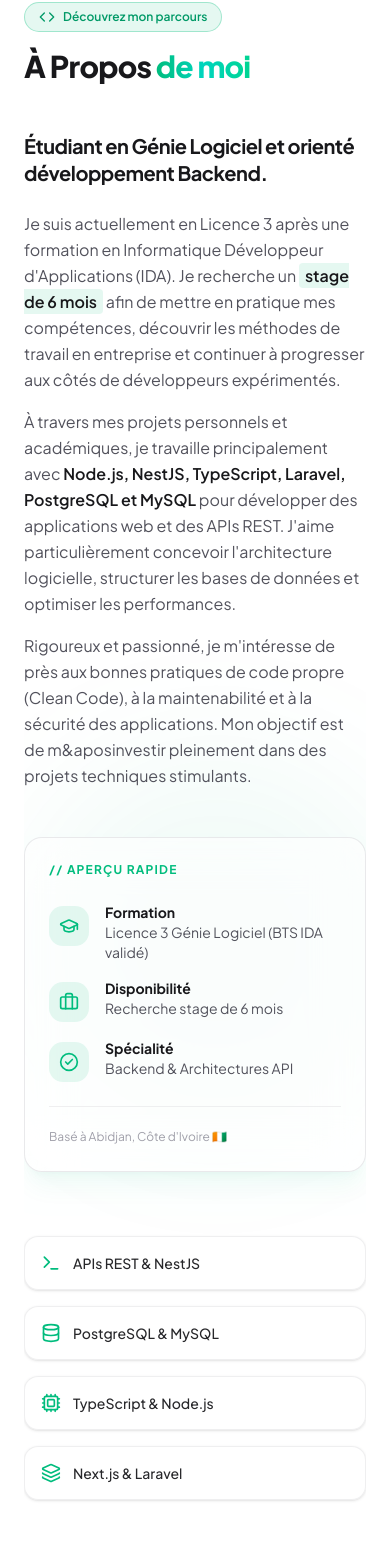
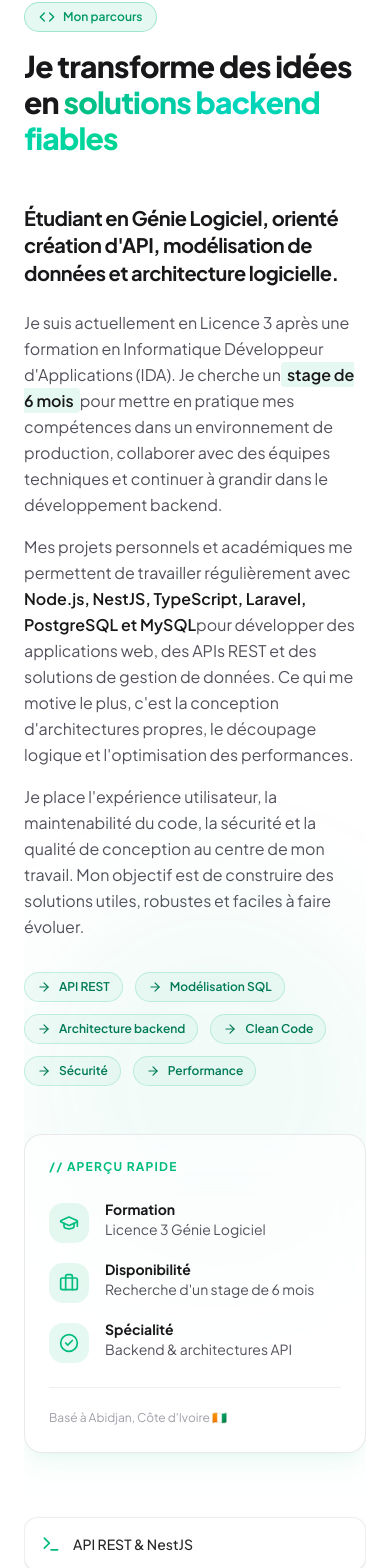
Before and after one commit to Goubadesire/Myportfolio, a Next.js app: page / in a window 390 px wide. Shown: the part 1010-2578 px from the top of the page. Built offline with nearby package versions, Linux system fonts and the light colour scheme; no server answers.

Commit message:
ajout de mise a jour

```diff
--- a/src/app/page.tsx
+++ b/src/app/page.tsx
@@ -2,14 +2,93 @@ import Hero from "@/components/shared/Hero";
 import Projects from "@/components/shared/Projects";
 import Skills from "@/components/shared/Skills";
 import About from "@/components/shared/About";
+import { Code2, Database, ShieldCheck, Rocket } from "lucide-react";
+
+const approach = [
+  {
+    icon: Code2,
+    title: "Concevoir",
+    description: "Je structure les APIs, les flux métier et les modèles de données avant de coder pour éviter la dette technique.",
+  },
+  {
+    icon: Database,
+    title: "Modéliser",
+    description: "Je m’appuie sur des schémas SQL propres, des relations cohérentes et une logique de données claire et maintenable.",
+  },
+  {
+    icon: ShieldCheck,
+    title: "Valider",
+    description: "Je travaille sur la sécurité, la validation, la gestion d’erreurs et la qualité du code pour livrer des solutions fiables.",
+  },
+  {
+    icon: Rocket,
+    title: "Livrer",
+    description: "Je privilégie des projets évolutifs, bien documentés et prêts à être déployés ou étendus dans un environnement réel.",
+  },
+];
 
 export default function Home() {
   return (
     <main className="mx-auto w-full max-w-6xl px-6 sm:px-8 lg:px-10">
       <Hero />
       <About />
+
+      <section id="approach" className="py-20 border-t border-zinc-200/80 dark:border-zinc-800/80">
+        <div className="mb-12">
+          <div className="inline-flex items-center gap-2 rounded-full border border-emerald-500/30 bg-emerald-500/10 px-3.5 py-1.5 text-xs font-semibold text-emerald-600 dark:text-emerald-400">
+            <Rocket className="w-4 h-4" />
+            Mon approche
+          </div>
+          <h2 className="mt-4 text-3xl sm:text-4xl font-black text-zinc-900 dark:text-zinc-100 tracking-tight">
+            Je développe avec une logique <span className="bg-gradient-to-r from-emerald-500 to-teal-400 bg-clip-text text-transparent">projet, sécurité et évolutivité</span>
+          </h2>
+        </div>
+
+        <div className="grid gap-5 md:grid-cols-2 xl:grid-cols-4">
+          {approach.map(({ icon: Icon, title, description }) => (
+            <div
+              key={title}
+              className="rounded-2xl border border-zinc-200/80 bg-white/60 p-6 dark:border-zinc-800 dark:bg-zinc-900/50 backdrop-blur-sm transition-all hover:-translate-y-1 hover:border-emerald-500/40"
+            >
+              <div className="mb-4 inline-flex rounded-xl bg-emerald-500/10 p-3 text-emerald-500">
+                <Icon className="h-5 w-5" />
+              </div>
+              <h3 className="mb-2 text-lg font-bold text-zinc-900 dark:text-zinc-100">{title}</h3>
+              <p className="text-sm leading-relaxed text-zinc-600 dark:text-zinc-300">{description}</p>
+            </div>
+          ))}
+        </div>
+      </section>
+
       <Projects />
       <Skills />
+
+      <section id="contact" className="py-20 border-t border-zinc-200/80 dark:border-zinc-800/80">
+        <div className="rounded-3xl border border-emerald-500/20 bg-gradient-to-r from-emerald-500/10 via-white to-teal-500/10 p-8 text-center dark:from-emerald-500/10 dark:via-zinc-900 dark:to-teal-500/10 sm:p-12">
+          <p className="text-sm font-semibold uppercase tracking-[0.2em] text-emerald-600 dark:text-emerald-400">
+            Disponible pour un stage / opportunité
+          </p>
+          <h2 className="mt-4 text-3xl font-black text-zinc-900 dark:text-zinc-100 sm:text-4xl">
+            Je cherche à intégrer une équipe tech pour construire des solutions backend solides.
+          </h2>
+          <div className="mt-8 flex flex-wrap items-center justify-center gap-4">
+            <a
+              href="mailto:goubadesire0@gmail.com"
+              className="inline-flex items-center gap-2 rounded-xl bg-emerald-600 px-6 py-3 text-sm font-semibold text-white transition hover:bg-emerald-500"
+            >
+              Me contacter
+            </a>
+            <a
+              href="/cvGoubaDesire.pdf"
+              target="_blank"
+              rel="noopener noreferrer"
+              className="inline-flex items-center gap-2 rounded-xl border border-zinc-300 bg-white/70 px-6 py-3 text-sm font-semibold text-zinc-800 transition hover:border-emerald-500 hover:text-emerald-600 dark:border-zinc-700 dark:bg-zinc-900/60 dark:text-zinc-100"
+            >
+              Télécharger le CV
+            </a>
+          </div>
+        </div>
+      </section>
     </main>
   );
 }
--- a/src/components/shared/About.tsx
+++ b/src/components/shared/About.tsx
@@ -1,15 +1,13 @@
 "use client";
 
 import { motion } from "framer-motion";
-import { Terminal, Database, Cpu, Layers, GraduationCap, Briefcase, CheckCircle2, Code } from "lucide-react";
+import { Terminal, Database, Cpu, Layers, GraduationCap, Briefcase, CheckCircle2, Code, ArrowRight } from "lucide-react";
 
 export default function About() {
   return (
     <section id="about" className="py-24 sm:py-32 border-t border-zinc-200/80 dark:border-zinc-800/80 relative overflow-hidden">
-      {/* Halo lumineux de fond */}
       <div className="absolute top-1/2 left-0 -z-10 w-96 h-96 bg-emerald-500/5 rounded-full blur-3xl pointer-events-none" />
 
-      {/* En-tête de section */}
       <motion.div
         initial={{ opacity: 0, y: 20 }}
         whileInView={{ opacity: 1, y: 0 }}
@@ -19,17 +17,14 @@ export default function About() {
       >
         <div className="inline-flex items-center gap-2 px-3.5 py-1.5 rounded-full border border-emerald-500/30 bg-emerald-500/10 text-emerald-600 dark:text-emerald-400 text-xs font-semibold mb-4 backdrop-blur-md">
           <Code className="w-4 h-4" />
-          <span>Découvrez mon parcours</span>
+          <span>Mon parcours</span>
         </div>
         <h2 className="text-3xl sm:text-5xl font-black text-zinc-900 dark:text-zinc-100 tracking-tight">
-          À Propos <span className="bg-gradient-to-r from-emerald-500 via-teal-400 to-emerald-400 bg-clip-text text-transparent">de moi</span>
+          Je transforme des idées en <span className="bg-gradient-to-r from-emerald-500 via-teal-400 to-emerald-400 bg-clip-text text-transparent">solutions backend fiables</span>
         </h2>
       </motion.div>
 
-      {/* Grille Principale (Texte vs Carte de Synthèse) */}
       <div className="grid grid-cols-1 lg:grid-cols-12 gap-12 items-start">
-
-        {/* Colonne de gauche : Ton histoire et tes motivations */}
         <motion.div
           initial={{ opacity: 0, y: 20 }}
           whileInView={{ opacity: 1, y: 0 }}
@@ -38,31 +33,49 @@ export default function About() {
           className="lg:col-span-7 space-y-6"
         >
           <h3 className="text-xl sm:text-2xl md:text-3xl font-bold text-zinc-900 dark:text-zinc-100 tracking-tight leading-snug">
-            Étudiant en Génie Logiciel et orienté développement Backend.
+            Étudiant en Génie Logiciel, orienté création d&apos;API, modélisation de données et architecture logicielle.
           </h3>
 
-          <div className="space-y-4 text-base sm:text-lg text-zinc-600 dark:text-zinc-300 leading-relaxed font-normal">
+          <div className="space-y-4 text-base sm:text-lg text-zinc-600 dark:text-zinc-300 leading-relaxed">
             <p>
-              Je suis actuellement en Licence 3 après une formation en Informatique Développeur d&apos;Applications (IDA). Je recherche un{" "}
+              Je suis actuellement en Licence 3 après une formation en Informatique Développeur d&apos;Applications (IDA). Je cherche un
               <strong className="font-semibold text-zinc-900 dark:text-zinc-100 bg-emerald-500/10 px-1.5 py-0.5 rounded text-emerald-600 dark:text-emerald-400">
                 stage de 6 mois
-              </strong>{" "}
-              afin de mettre en pratique mes compétences, découvrir les méthodes de travail en entreprise et continuer à progresser aux côtés de développeurs expérimentés.
+              </strong>
+              pour mettre en pratique mes compétences dans un environnement de production, collaborer avec des équipes techniques et continuer à grandir dans le développement backend.
             </p>
 
             <p>
-              À travers mes projets personnels et académiques, je travaille principalement avec{" "}
-              <strong className="font-semibold text-zinc-900 dark:text-zinc-100">Node.js, NestJS, TypeScript, Laravel, PostgreSQL et MySQL</strong>{" "}
-              pour développer des applications web et des APIs REST. J&apos;aime particulièrement concevoir l&apos;architecture logicielle, structurer les bases de données et optimiser les performances.
+              Mes projets personnels et académiques me permettent de travailler régulièrement avec
+              <strong className="font-semibold text-zinc-900 dark:text-zinc-100"> Node.js, NestJS, TypeScript, Laravel, PostgreSQL et MySQL</strong>
+              pour développer des applications web, des APIs REST et des solutions de gestion de données. Ce qui me motive le plus, c&apos;est la conception d&apos;architectures propres, le découpage logique et l&apos;optimisation des performances.
             </p>
 
             <p>
-              Rigoureux et passionné, je m&apos;intéresse de près aux bonnes pratiques de code propre (Clean Code), à la maintenabilité et à la sécurité des applications. Mon objectif est de m&aposinvestir pleinement dans des projets techniques stimulants.
+              Je place l&apos;expérience utilisateur, la maintenabilité du code, la sécurité et la qualité de conception au centre de mon travail. Mon objectif est de construire des solutions utiles, robustes et faciles à faire évoluer.
             </p>
+          </div>
+
+          <div className="flex flex-wrap gap-3 pt-2">
+            {[
+              "API REST",
+              "Modélisation SQL",
+              "Architecture backend",
+              "Clean Code",
+              "Sécurité",
+              "Performance",
+            ].map((item) => (
+              <span
+                key={item}
+                className="inline-flex items-center gap-2 rounded-full border border-emerald-500/20 bg-emerald-500/5 px-3 py-1.5 text-xs font-semibold text-emerald-700 dark:text-emerald-300"
+              >
+                <ArrowRight className="w-3.5 h-3.5" />
+                {item}
+              </span>
+            ))}
           </div>
         </motion.div>
 
-        {/* Colonne de droite : Carte "Informations clés" stylisée */}
         <motion.div
           initial={{ opacity: 0, scale: 0.95 }}
           whileInView={{ opacity: 1, scale: 1 }}
@@ -82,7 +95,7 @@ export default function About() {
                 </div>
                 <div>
                   <p className="text-sm font-bold text-zinc-900 dark:text-zinc-100">Formation</p>
-                  <p className="text-sm text-zinc-600 dark:text-zinc-400">Licence 3 Génie Logiciel (BTS IDA validé)</p>
+                  <p className="text-sm text-zinc-600 dark:text-zinc-400">Licence 3 Génie Logiciel</p>
                 </div>
               </div>
 
@@ -92,7 +105,7 @@ export default function About() {
                 </div>
                 <div>
                   <p className="text-sm font-bold text-zinc-900 dark:text-zinc-100">Disponibilité</p>
-                  <p className="text-sm text-zinc-600 dark:text-zinc-400">Recherche stage de 6 mois</p>
+                  <p className="text-sm text-zinc-600 dark:text-zinc-400">Recherche d&apos;un stage de 6 mois</p>
                 </div>
               </div>
 
@@ -102,7 +115,7 @@ export default function About() {
                 </div>
                 <div>
                   <p className="text-sm font-bold text-zinc-900 dark:text-zinc-100">Spécialité</p>
-                  <p className="text-sm text-zinc-600 dark:text-zinc-400">Backend & Architectures API</p>
+                  <p className="text-sm text-zinc-600 dark:text-zinc-400">Backend & architectures API</p>
                 </div>
               </div>
             </div>
@@ -112,10 +125,8 @@ export default function About() {
             </div>
           </div>
         </motion.div>
-
       </div>
 
-      {/* Grid des points forts techniques (Bas de section) */}
       <motion.div
         initial={{ opacity: 0, y: 20 }}
         whileInView={{ opacity: 1, y: 0 }}
@@ -123,33 +134,20 @@ export default function About() {
         transition={{ duration: 0.5, delay: 0.3 }}
         className="grid grid-cols-1 sm:grid-cols-2 lg:grid-cols-4 gap-4 mt-16"
       >
-        <div className="flex items-center gap-3 p-4 rounded-xl border border-zinc-200/60 dark:border-zinc-800 bg-white/40 dark:bg-zinc-900/40 hover:border-emerald-500/40 transition-all hover:-translate-y-1 shadow-sm">
-          <Terminal className="w-5 h-5 text-emerald-500 shrink-0" />
-          <span className="text-sm font-medium text-zinc-800 dark:text-zinc-200">
-            APIs REST & NestJS
-          </span>
-        </div>
-
-        <div className="flex items-center gap-3 p-4 rounded-xl border border-zinc-200/60 dark:border-zinc-800 bg-white/40 dark:bg-zinc-900/40 hover:border-emerald-500/40 transition-all hover:-translate-y-1 shadow-sm">
-          <Database className="w-5 h-5 text-emerald-500 shrink-0" />
-          <span className="text-sm font-medium text-zinc-800 dark:text-zinc-200">
-            PostgreSQL & MySQL
-          </span>
-        </div>
-
-        <div className="flex items-center gap-3 p-4 rounded-xl border border-zinc-200/60 dark:border-zinc-800 bg-white/40 dark:bg-zinc-900/40 hover:border-emerald-500/40 transition-all hover:-translate-y-1 shadow-sm">
-          <Cpu className="w-5 h-5 text-emerald-500 shrink-0" />
-          <span className="text-sm font-medium text-zinc-800 dark:text-zinc-200">
-            TypeScript & Node.js
-          </span>
-        </div>
-
-        <div className="flex items-center gap-3 p-4 rounded-xl border border-zinc-200/60 dark:border-zinc-800 bg-white/40 dark:bg-zinc-900/40 hover:border-emerald-500/40 transition-all hover:-translate-y-1 shadow-sm">
-          <Layers className="w-5 h-5 text-emerald-500 shrink-0" />
-          <span className="text-sm font-medium text-zinc-800 dark:text-zinc-200">
-            Next.js & Laravel
-          </span>
-        </div>
+        {[
+          { icon: Terminal, label: "API REST & NestJS" },
+          { icon: Database, label: "PostgreSQL & MySQL" },
+          { icon: Cpu, label: "TypeScript & Node.js" },
+          { icon: Layers, label: "Architecture & qualité" },
+        ].map(({ icon: Icon, label }) => (
+          <div
+            key={label}
+            className="flex items-center gap-3 p-4 rounded-xl border border-zinc-200/60 dark:border-zinc-800 bg-white/40 dark:bg-zinc-900/40 hover:border-emerald-500/40 transition-all hover:-translate-y-1 shadow-sm"
+          >
+            <Icon className="w-5 h-5 text-emerald-500 shrink-0" />
+            <span className="text-sm font-medium text-zinc-800 dark:text-zinc-200">{label}</span>
+          </div>
+        ))}
       </motion.div>
     </section>
   );
--- a/src/components/shared/Navbar.tsx
+++ b/src/components/shared/Navbar.tsx
@@ -10,9 +10,11 @@ export default function Navbar() {
   const [isOpen, setIsOpen] = useState(false);
 
   const navLinks = [
+    { name: "À propos", href: "#about" },
     { name: "Projets", href: "#projects" },
+    { name: "Approche", href: "#approach" },
     { name: "Compétences", href: "#skills" },
-    //{ name: "Contact", href: "#contact" },
+    { name: "Contact", href: "#contact" },
   ];
 
   return (
--- a/src/components/shared/Skills.tsx
+++ b/src/components/shared/Skills.tsx
@@ -18,17 +18,16 @@ import {
   SiTailwindcss,
   SiGit,
   SiGithub,
-  SiLinux,
   SiPostman,
   SiMysql,
 } from "react-icons/si";
-
 import { VscCode } from "react-icons/vsc";
 
 interface SkillItem {
   name: string;
   icon: React.ElementType;
   color: string;
+  level: string;
 }
 
 interface SkillCategory {
@@ -42,43 +41,42 @@ const SKILL_CATEGORIES: SkillCategory[] = [
     title: "Backend & API",
     icon: Server,
     skills: [
-      { name: "Node.js", icon: SiNodedotjs, color: "text-emerald-500" },
-      { name: "NestJS", icon: SiNestjs, color: "text-red-500" },
-      { name: "Express", icon: SiExpress, color: "text-zinc-400" },
-      { name: "PHP", icon: SiPhp, color: "text-indigo-400" },
-      { name: "Laravel", icon: SiLaravel, color: "text-red-600" },
+      { name: "Node.js", icon: SiNodedotjs, color: "text-emerald-500", level: "Maîtrise" },
+      { name: "NestJS", icon: SiNestjs, color: "text-red-500", level: "Bon niveau" },
+      { name: "Express", icon: SiExpress, color: "text-zinc-400", level: "Bon niveau" },
+      { name: "PHP", icon: SiPhp, color: "text-indigo-400", level: "Bon niveau" },
+      { name: "Laravel", icon: SiLaravel, color: "text-red-600", level: "Bon niveau" },
     ],
   },
   {
     title: "Bases de données & ORM",
     icon: Database,
     skills: [
-      { name: "PostgreSQL", icon: SiPostgresql, color: "text-sky-500" },
-      { name: "SQLite", icon: SiSqlite, color: "text-blue-400" },
-      { name: "Mysql", icon: SiMysql, color: "text-blue-400" },
-      { name: "Prisma ORM", icon: SiPrisma, color: "text-teal-400" },
+      { name: "PostgreSQL", icon: SiPostgresql, color: "text-sky-500", level: "Maîtrise" },
+      { name: "SQLite", icon: SiSqlite, color: "text-blue-400", level: "Base solide" },
+      { name: "MySQL", icon: SiMysql, color: "text-blue-400", level: "Bon niveau" },
+      { name: "Prisma ORM", icon: SiPrisma, color: "text-teal-400", level: "Bon niveau" },
     ],
   },
   {
     title: "Frontend & Intégration",
     icon: Code2,
     skills: [
-      { name: "TypeScript", icon: SiTypescript, color: "text-blue-500" },
-      { name: "JavaScript", icon: SiJavascript, color: "text-yellow-400" },
-      { name: "React", icon: SiReact, color: "text-cyan-400" },
-      { name: "Next.js", icon: SiNextdotjs, color: "text-zinc-100" },
-      { name: "Tailwind CSS", icon: SiTailwindcss, color: "text-cyan-500" },
+      { name: "TypeScript", icon: SiTypescript, color: "text-blue-500", level: "Maîtrise" },
+      { name: "JavaScript", icon: SiJavascript, color: "text-yellow-400", level: "Maîtrise" },
+      { name: "React", icon: SiReact, color: "text-cyan-400", level: "Bon niveau" },
+      { name: "Next.js", icon: SiNextdotjs, color: "text-zinc-100", level: "Bon niveau" },
+      { name: "Tailwind CSS", icon: SiTailwindcss, color: "text-cyan-500", level: "Maîtrise" },
     ],
   },
   {
     title: "Outils & Environnement",
     icon: Wrench,
     skills: [
-      { name: "Git", icon: SiGit, color: "text-orange-500" },
-      { name: "GitHub", icon: SiGithub, color: "text-zinc-200" },
-      //{ name: "Linux (Ubuntu)", icon: SiLinux, color: "text-amber-500" },
-      { name: "Postman", icon: SiPostman, color: "text-orange-600" },
-      { name: "VS Code", icon: VscCode, color: "text-blue-500" },
+      { name: "Git", icon: SiGit, color: "text-orange-500", level: "Maîtrise" },
+      { name: "GitHub", icon: SiGithub, color: "text-zinc-200", level: "Maîtrise" },
+      { name: "Postman", icon: SiPostman, color: "text-orange-600", level: "Bon niveau" },
+      { name: "VS Code", icon: VscCode, color: "text-blue-500", level: "Maîtrise" },
     ],
   },
 ];
@@ -99,7 +97,7 @@ export default function Skills() {
           Compétences <span className="bg-gradient-to-r from-emerald-500 to-teal-400 bg-clip-text text-transparent">Techniques</span>
         </h2>
         <p className="text-lg sm:text-xl text-zinc-600 dark:text-zinc-400 mt-3 max-w-2xl font-normal leading-relaxed">
-          Technologies, frameworks et outils avec lesquels je développe au quotidien.
+          Un socle backend solide, associé à une bonne compréhension de l’intégration front et des outils de travail collaboratif.
         </p>
       </motion.div>
 
@@ -128,16 +126,18 @@ export default function Skills() {
                 {category.skills.map((skill) => {
                   const SkillIcon = skill.icon;
                   return (
-                    <motion.div
+                    <div
                       key={skill.name}
-                      whileHover={{ scale: 1.05, y: -2 }}
-                      className="flex items-center gap-2.5 px-4 py-2.5 rounded-xl border border-zinc-200 dark:border-zinc-800 bg-white dark:bg-zinc-900 shadow-xs hover:border-zinc-300 dark:hover:border-zinc-700 transition-all duration-200 group"
+                      className="group min-w-[150px] rounded-xl border border-zinc-200 dark:border-zinc-800 bg-white dark:bg-zinc-900 px-3 py-2.5 shadow-sm transition-all duration-200 hover:-translate-y-0.5 hover:border-emerald-500/40"
                     >
-                      <SkillIcon className={`w-5 h-5 ${skill.color} transition-transform group-hover:scale-110`} />
-                      <span className="text-sm font-semibold text-zinc-800 dark:text-zinc-200">
-                        {skill.name}
-                      </span>
-                    </motion.div>
+                      <div className="flex items-center gap-2.5">
+                        <SkillIcon className={`w-5 h-5 ${skill.color} transition-transform group-hover:scale-110`} />
+                        <span className="text-sm font-semibold text-zinc-800 dark:text-zinc-200">{skill.name}</span>
+                      </div>
+                      <div className="mt-2 text-[10px] font-semibold uppercase tracking-[0.12em] text-zinc-500 dark:text-zinc-400">
+                        {skill.level}
+                      </div>
+                    </div>
                   );
                 })}
               </div>
```
Also changed, not shown: src/components/shared/Projects.tsx (+55 -27 lines), 1 other file (tests, documents, lock files or other folders).
